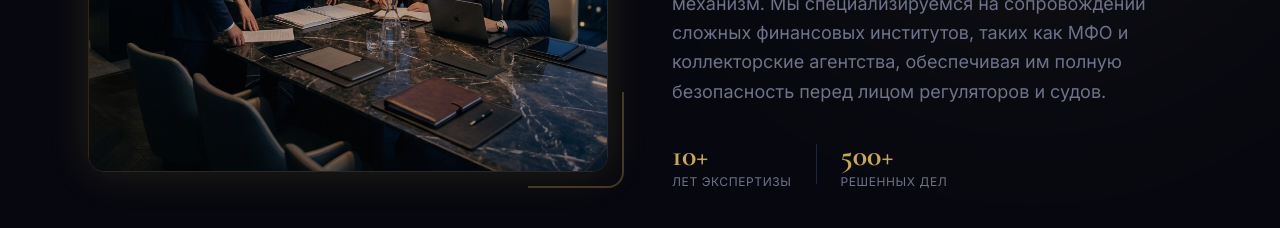
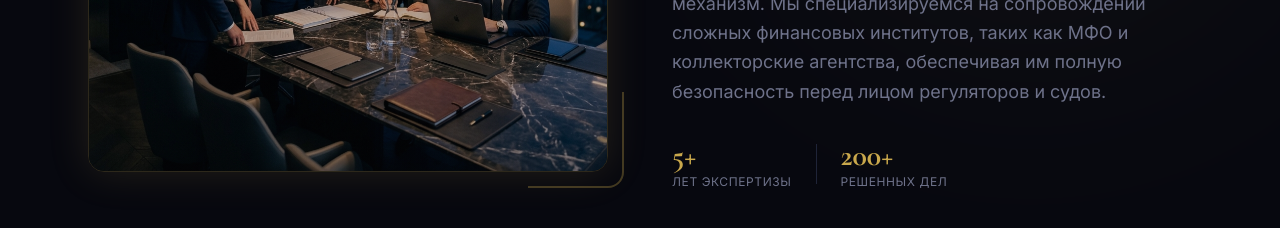
Before and after one commit to skyfeelcompany-bot/landing-outsource, a Next.js app: page / in a window 1280 px wide. Shown: the part 4360-4588 px from the top of the page. Built offline with nearby package versions, Linux system fonts and the light colour scheme; no server answers.

Commit message:
feat: update statistics in WhyUs section (10+ -> 5+, 500+ -> 200+)

```diff
--- a/components/landing/WhyUs.tsx
+++ b/components/landing/WhyUs.tsx
@@ -78,12 +78,12 @@ export default function WhyUs() {
             </p>
             <div className="flex items-center gap-6">
               <div className="flex flex-col">
-                <span className="text-3xl font-display font-bold text-brand-gold">10+</span>
+                <span className="text-3xl font-display font-bold text-brand-gold">5+</span>
                 <span className="text-xs uppercase tracking-wider text-brand-muted">Лет экспертизы</span>
               </div>
               <div className="w-[1px] h-10 bg-brand-border" />
               <div className="flex flex-col">
-                <span className="text-3xl font-display font-bold text-brand-gold">500+</span>
+                <span className="text-3xl font-display font-bold text-brand-gold">200+</span>
                 <span className="text-xs uppercase tracking-wider text-brand-muted">Решенных дел</span>
               </div>
             </div>
```
